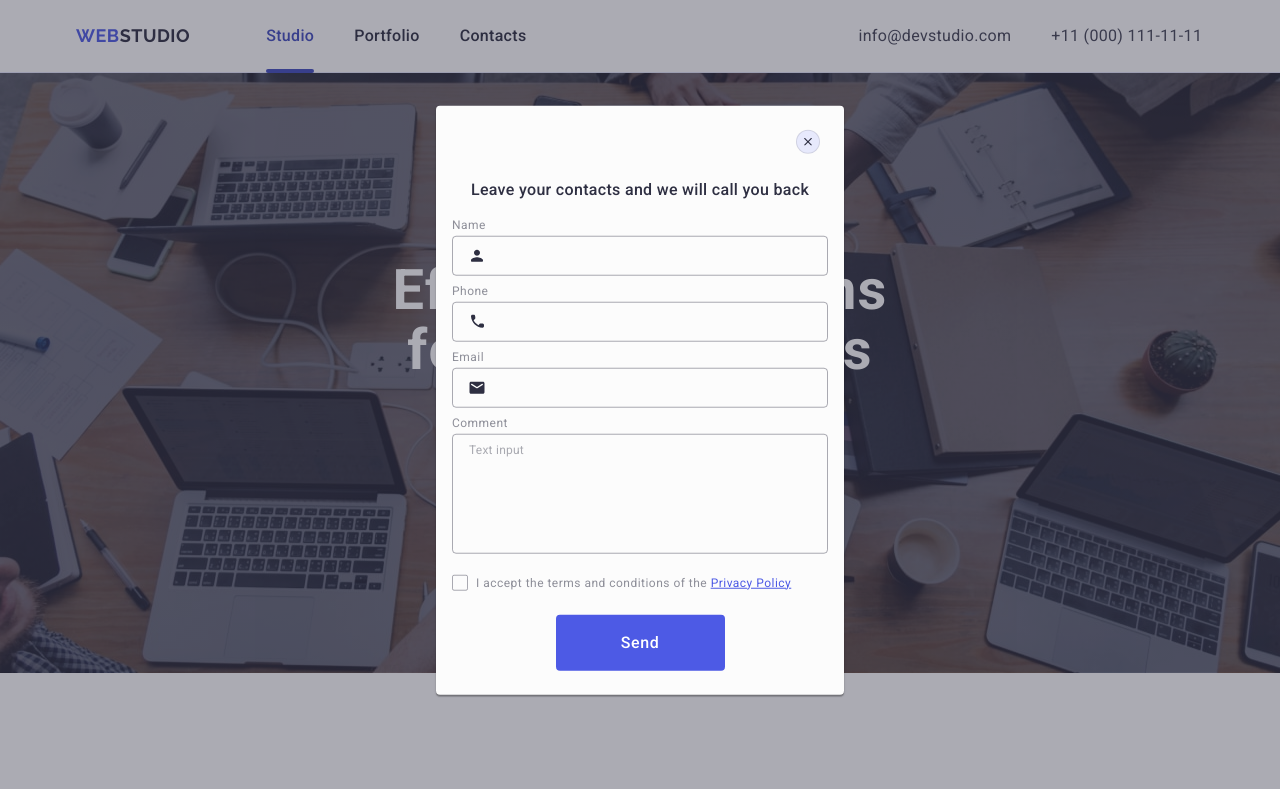
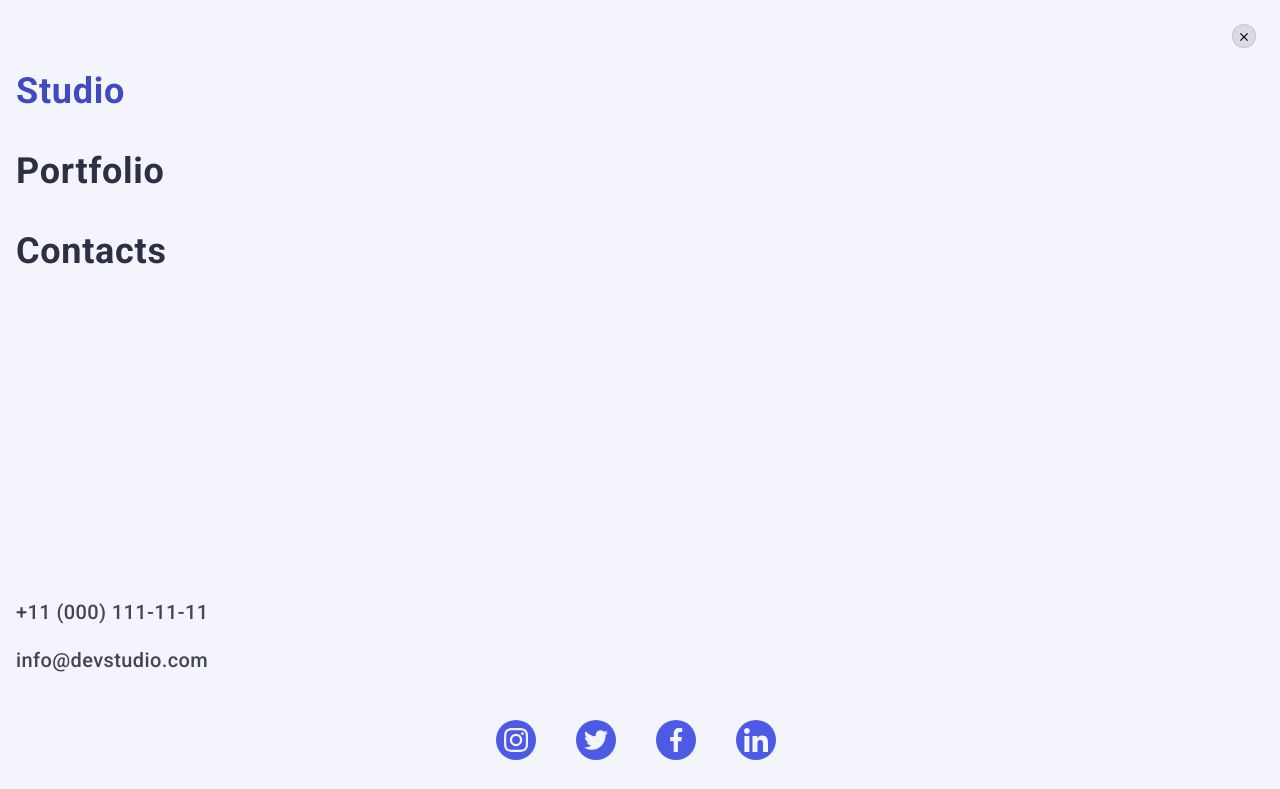
Before and after one commit to YaEhley/goit-markup-hw-06, a plain HTML site: page index.html in a window 1280 px wide. Shown: the top 789 px of the page. Drawn offline with nearby package versions, Linux system fonts and the light colour scheme.

Commit message:
go-it-hw-6 ver.11

```diff
--- a/index.html
+++ b/index.html
@@ -73,7 +73,7 @@
             <use href="./images/icons.svg#icon-heroicons-solid_menu"></use>
           </svg>
         </button>
-        <div class="mob-menu">
+        <div class="mob-menu is-open">
           <div>
             <button type="button" class="menu-close-btn">
               <svg class="menu-close-btn-icon" width="8" height="8">
@@ -949,7 +949,7 @@
         </div>
       </div>
     </footer>
-    <div class="backdrop is-open">
+    <div class="backdrop">
       <div class="modal">
         <button type="button" class="modal-btn">
           <svg class="modal-btn-icon" width="8" height="8">
```
